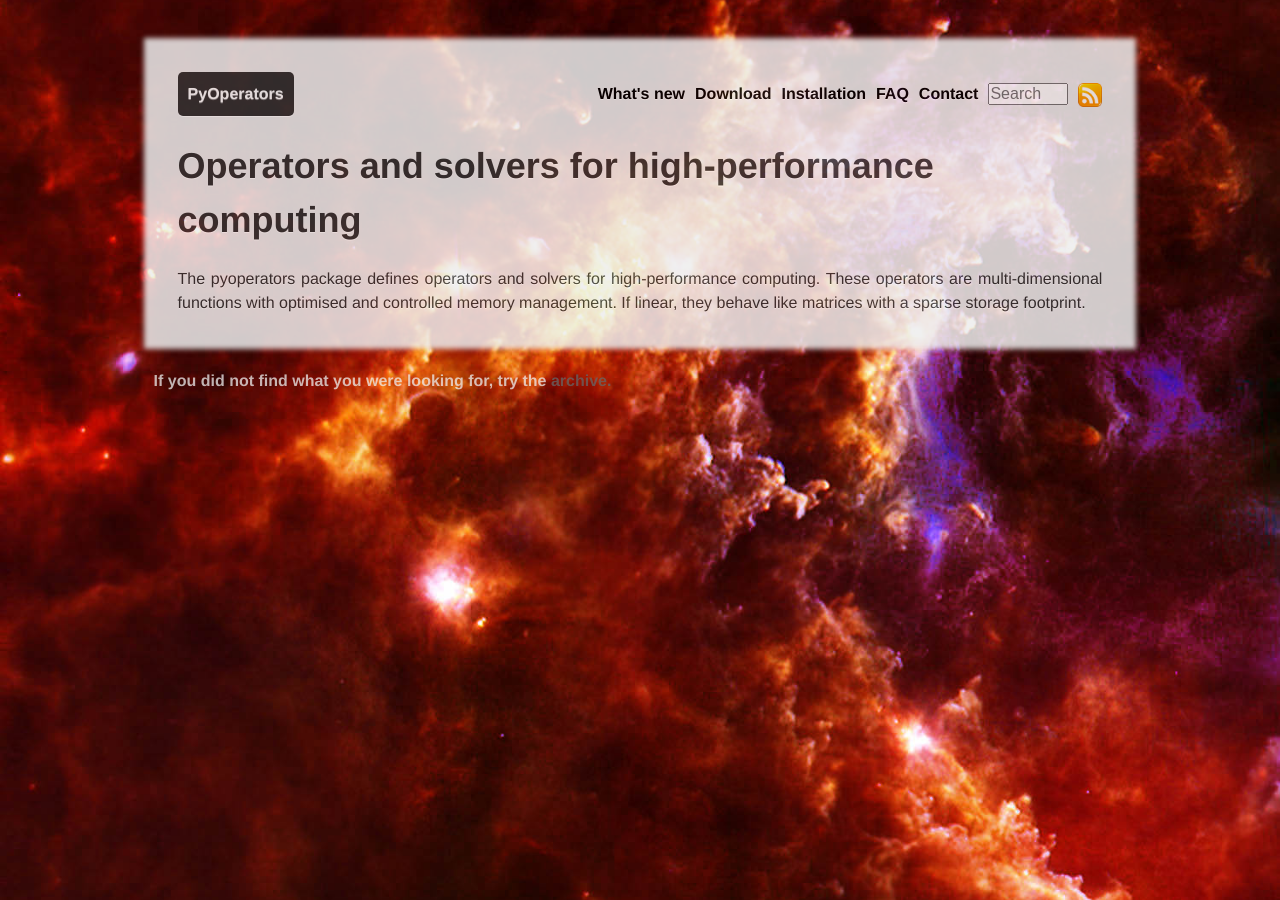
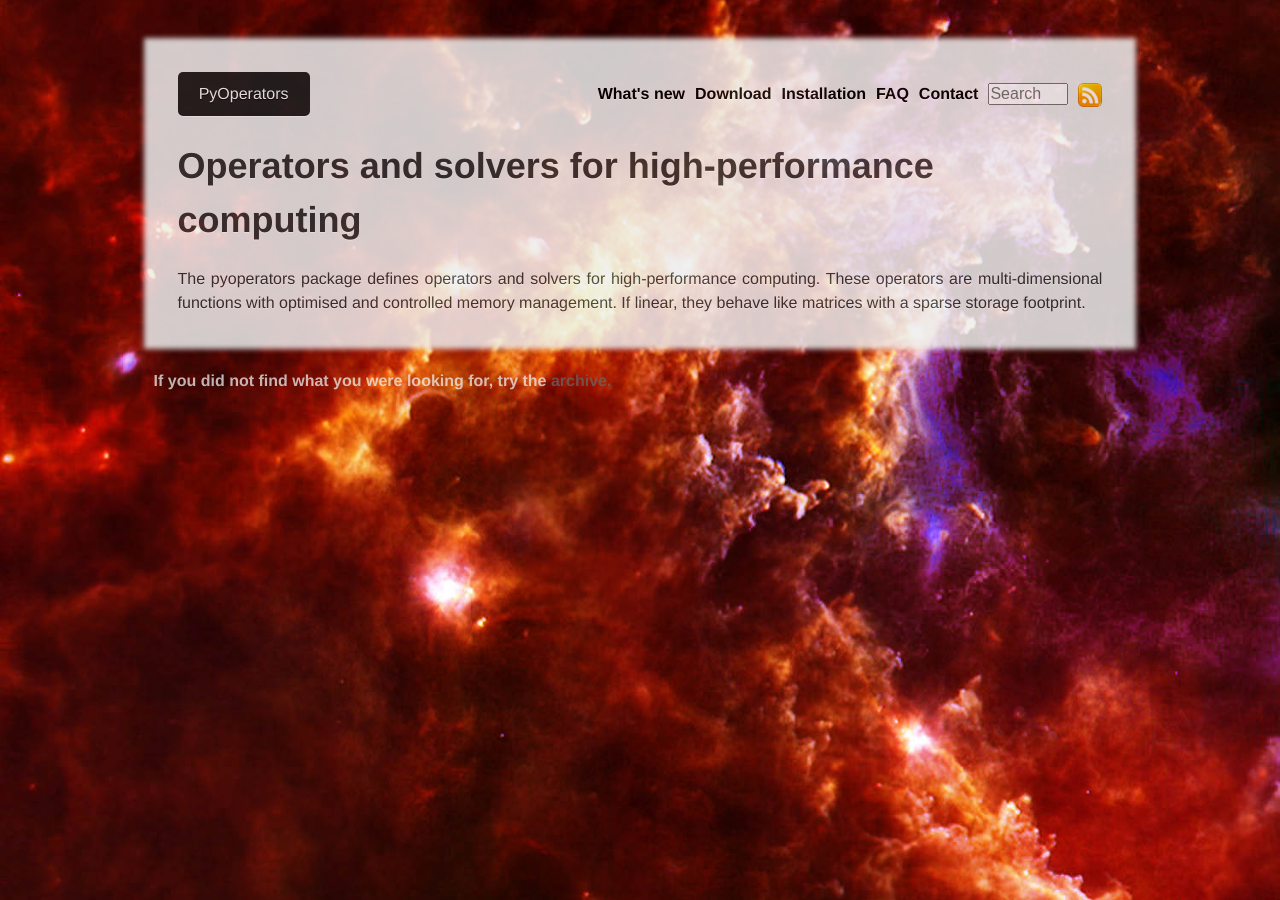
Before and after one commit to pchanial/pyoperators, a Jekyll site: the page built from index.html, in a window 1280 px wide. Built offline with Jekyll 4.4.1, drawn with Linux system fonts in a browser that asks for light colours; some web fonts are replaced.

Commit message:
Add a menu to link to Tamasis/PACS. Fix hrefs.

```diff
--- a/_config.yml
+++ b/_config.yml
@@ -2,3 +2,4 @@
 auto: true
 server: true
 pygments: true
+baseurl: /pyoperators
--- a/_layouts/default.html
+++ b/_layouts/default.html
@@ -8,41 +8,47 @@
   <title>
     {{ page.title }} - PyOperators
   </title>
-  <link rel="stylesheet" href="/css/reset.css" type="text/css" />
+  <link rel="stylesheet" href="{{site.baseurl}}/css/reset.css" type="text/css" />
   {{ page.head }}
-  <link rel="stylesheet" href="/css/screen.css" type="text/css" />
-  <link rel="stylesheet" href="/css/syntax.css" type="text/css" />
-  <script src="/js/jquery.js" type="text/javascript"></script>
+  <link rel="stylesheet" href="{{site.baseurl}}/css/screen.css" type="text/css" />
+  <link rel="stylesheet" href="{{site.baseurl}}/css/syntax.css" type="text/css" />
+  <script src="{{site.baseurl}}/js/jquery.js" type="text/javascript"></script>
 </head>
 <body>
   <div id="outer">
     <div class="container">
       <div id="header">
-        <h1> PyOperators </h1>
+        <div id="menu">
+          PyOperators
+          <span>
+            <hr/>
+            <a href="http://pchanial.github.com/tamasis-map">Tamasis/PACS</a>
+          </span>
+        </div>
         <ul>
           <li>
-            <a href="/">What's new</a>
+            <a href="{{site.baseurl}}/">What's new</a>
           </li>
           <li>
-            <a href="/download">Download</a>
+            <a href="{{site.baseurl}}/download">Download</a>
           </li>
           <li>
-            <a href="/installation">Installation</a>
+            <a href="{{site.baseurl}}/installation">Installation</a>
           </li>
           <li>
-            <a href="/faq">FAQ</a>
+            <a href="{{site.baseurl}}/faq">FAQ</a>
           </li>
           <li>
-            <a href="/contact">Contact</a>
+            <a href="{{site.baseurl}}/contact">Contact</a>
           </li>
           <li>
-            <form action="/search" method="get">
+            <form action="{{site.baseurl}}/search" method="get">
               <input type="search" name="query" placeholder="Search"/>
             </form>
           </li>
           <li>
             <a href="http://feeds.feedburner.com/tamasismap">
-              <img id="feed" src="/images/feed.png"/>
+              <img id="feed" src="{{site.baseurl}}/images/feed.png"/>
             </a>
           </li>
         </ul>
--- a/css/screen.css
+++ b/css/screen.css
@@ -24,9 +24,12 @@
 h1, h2, h3, h4, h5, h6 {
   font-family: "Rosario", "Helvetica Neue", Helvetica, Arial, sans-serif;
   font-weight: bold;
-  margin: 20px 0px;
   line-height: 150%;
   text-align: left;
+}
+
+h2, h3, h4 {
+  margin: 20px 0px;
 }
 
 h1 a, h2 a, h3 a, h4 a, h5 a, h6 a {
@@ -80,6 +83,15 @@
   font-style: italic;
 }
 
+hr {
+  clear:both;
+  visibility: hidden;
+}
+
+hr.right {
+  clear: right;
+}
+
 div#outer {
   margin: 3em 12%;
 }
@@ -100,21 +112,6 @@
   font-size: 1em;
 }
 
-#header > h1 {
-  -moz-border-radius: 5px;
-  -moz-box-shadow: 0 1px 0 #fff;
-  -webkit-border-radius: 5px;
-  -webkit-box-shadow: 0 1px 0 #fff;
-  background-color: #333;
-  border-radius: 5px;
-  box-shadow: 0 1px 0 #fff;
-  color: #fff;
-  float: left;
-  text-shadow: 0 1px 0 #888;
-  padding: 10px;
-  margin: 0px;
-}
-
 div#header ul {
   margin: 0px;
   float: right;
@@ -128,6 +125,63 @@
 div#header li form input {
   width: 5em;
   font-size: 1em; /* required by firefox 5.0 */
+}
+
+div#menu {
+  -moz-border-radius:5px;
+  -moz-box-shadow:0 1px 0 #fff;
+  -webkit-border-radius:5px;
+  -webkit-box-shadow:0 1px 0 #fff;
+  background-color:#222;
+  border-radius:5px;
+  box-shadow:0 1px 0 #fff;
+  color:#fff;
+  display:inline;
+  float:left;
+  font-weight:400;
+  line-height:150%;
+  padding:10px;
+  text-shadow: 0 1px 0 #000;
+  text-align: center;
+  width: 7em;
+}
+
+div#menu span {
+  position: absolute;
+  display: none;
+  color: inherit;
+  background-color: inherit;
+  margin: 0px -10px;
+  padding: 0px 10px 10px 10px;
+  border-radius: inherit;
+  -moz-border-radius: inherit;
+  -webkit-border-radius: inherit;
+  box-shadow: inherit;
+  -moz-box-shadow: inherit;
+  -webkit-box-shadow: inherit;
+  text-shadow: inherit;
+  text-align: inherit;
+  width: inherit;
+}
+
+div#menu:hover span {
+  display: block;
+}
+
+div#menu a
+{
+  color: inherit;
+  font-weight:inherit;
+}
+
+div#menu a:hover {
+  color: #aaa;
+}
+
+div#menu hr {
+  visibility: visible;
+  color: inherit;
+  background-color: #fff;
 }
 
 div.content img {
@@ -190,15 +244,6 @@
   color: #eee;
 }
 
-hr {
-  clear:both;
-  visibility: hidden;
-}
-
-hr.right {
-  clear: right;
-}
-
 div.notice {
   -moz-border-radius: 5px;
   -moz-box-shadow: 0 -1px 0 #fffddd;
--- a/download/index.textile
+++ b/download/index.textile
@@ -28,6 +28,6 @@
 This method is also required if you are to test pyoperators' development branch.
 
 
-Once the package has been retrieved, you may proceed to the "installation":/pyoperators/installation.
+Once the package has been retrieved, you may proceed to the "installation":{{site.baseurl}}/installation.
 
 </div>
--- a/index.html
+++ b/index.html
@@ -19,5 +19,5 @@
 </div>
 {% endfor %}
 <p id="footnote">
-  If you did not find what you were looking for, try the <a href="archive">archive.</a>
+  If you did not find what you were looking for, try the <a href="archive/">archive.</a>
 </p>
--- a/search/index.html
+++ b/search/index.html
@@ -3,10 +3,10 @@
 title: Search results
 ---
 
-<script src="/pyoperators/js/jquery-tapir.min.js"></script>
+<script src="{{site.baseurl}}/js/jquery-tapir.min.js"></script>
 
 <div id="content">
-  <img src="/pyoperators/images/loading.gif" style="border:none; margin:auto; width:32px; height:32px; box-shadow:none; display: block;"/>
+  <img src="{{site.baseurl}}/images/loading.gif" style="border:none; margin:auto; width:32px; height:32px; box-shadow:none; display: block;"/>
 </div>
 
 <script>
```
